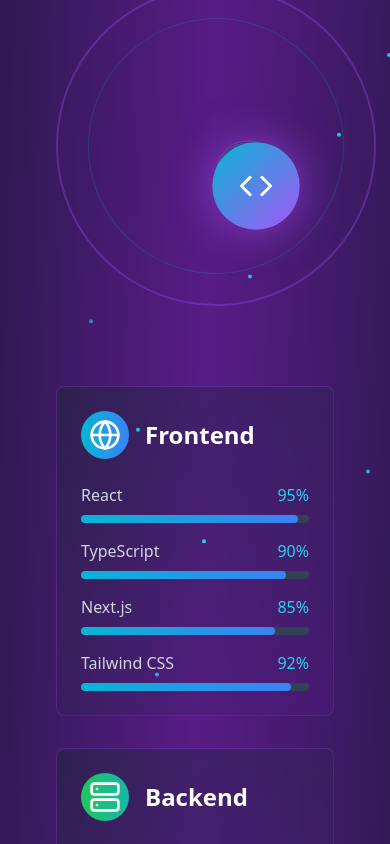
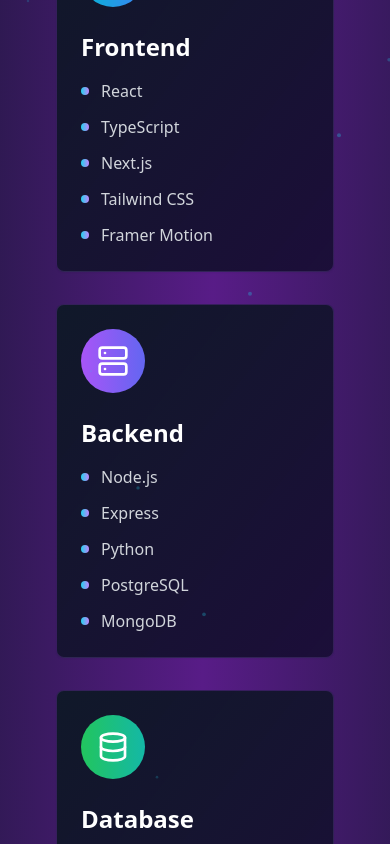
Before and after one commit to mayurdodiya/mira_portfolio, a React (Vite) app: page / in a window 390 px wide. Shown: the part 6180-7024 px from the top of the page. Built offline with nearby package versions, Linux system fonts and the light colour scheme.

Commit message:
Refactor and enhance portfolio website
Implement a realistic galaxy-themed developer portfolio with game integration, interactive code playground, and improved UI/UX.

```diff
--- a/src/components/SkillsSection.tsx
+++ b/src/components/SkillsSection.tsx
@@ -1,65 +1,69 @@
+
 import React from 'react';
 import { motion } from 'framer-motion';
 import { Code, Database, Globe, Server, Smartphone, Palette } from 'lucide-react';
+import { Card, CardContent } from '@/components/ui/card';
 
 const SkillsSection = () => {
-  const skillCategories = [
+  const skills = [
     {
-      title: 'Frontend',
-      icon: <Globe size={32} />,
-      color: 'from-cyan-500 to-blue-500',
-      skills: [
-        { name: 'React', level: 95 },
-        { name: 'TypeScript', level: 90 },
-        { name: 'Next.js', level: 85 },
-        { name: 'Tailwind CSS', level: 92 }
-      ]
+      category: "Frontend",
+      icon: <Code size={32} />,
+      skills: ["React", "TypeScript", "Next.js", "Tailwind CSS", "Framer Motion"],
+      color: "from-cyan-500 to-blue-500"
     },
     {
-      title: 'Backend',
+      category: "Backend",
       icon: <Server size={32} />,
-      color: 'from-green-500 to-teal-500',
-      skills: [
-        { name: 'Node.js', level: 88 },
-        { name: 'Express', level: 85 },
-        { name: 'Python', level: 82 },
-        { name: 'GraphQL', level: 78 }
-      ]
+      skills: ["Node.js", "Express", "Python", "PostgreSQL", "MongoDB"],
+      color: "from-purple-500 to-indigo-500"
     },
     {
-      title: 'Database',
+      category: "Database",
       icon: <Database size={32} />,
-      color: 'from-purple-500 to-pink-500',
-      skills: [
-        { name: 'MongoDB', level: 90 },
-        { name: 'PostgreSQL', level: 85 },
-        { name: 'Redis', level: 75 },
-        { name: 'Firebase', level: 80 }
-      ]
+      skills: ["MySQL", "PostgreSQL", "MongoDB", "Redis", "Supabase"],
+      color: "from-green-500 to-teal-500"
     },
     {
-      title: 'Mobile',
+      category: "Web Technologies",
+      icon: <Globe size={32} />,
+      skills: ["REST APIs", "GraphQL", "WebSockets", "PWA", "SEO"],
+      color: "from-pink-500 to-rose-500"
+    },
+    {
+      category: "Mobile",
       icon: <Smartphone size={32} />,
-      color: 'from-orange-500 to-red-500',
-      skills: [
-        { name: 'React Native', level: 82 },
-        { name: 'Flutter', level: 75 },
-        { name: 'iOS', level: 70 },
-        { name: 'Android', level: 72 }
-      ]
+      skills: ["React Native", "Expo", "Flutter", "iOS", "Android"],
+      color: "from-orange-500 to-red-500"
+    },
+    {
+      category: "Design",
+      icon: <Palette size={32} />,
+      skills: ["Figma", "Adobe XD", "Photoshop", "UI/UX", "Prototyping"],
+      color: "from-yellow-500 to-orange-500"
     }
   ];
 
-  const technologies = [
-    { name: 'React', icon: '⚛️', delay: 0 },
-    { name: 'Node.js', icon: '🟢', delay: 0.2 },
-    { name: 'MongoDB', icon: '🍃', delay: 0.4 },
-    { name: 'TypeScript', icon: '🔷', delay: 0.6 },
-    { name: 'Next.js', icon: '▲', delay: 0.8 },
-    { name: 'Python', icon: '🐍', delay: 1.0 },
-    { name: 'Docker', icon: '🐋', delay: 1.2 },
-    { name: 'AWS', icon: '☁️', delay: 1.4 }
-  ];
+  const containerVariants = {
+    hidden: { opacity: 0 },
+    visible: {
+      opacity: 1,
+      transition: {
+        staggerChildren: 0.2
+      }
+    }
+  };
+
+  const cardVariants = {
+    hidden: { opacity: 0, y: 50 },
+    visible: {
+      opacity: 1,
+      y: 0,
+      transition: {
+        duration: 0.6
+      }
+    }
+  };
 
   return (
     <section id="skills" className="py-20 px-6 relative">
@@ -72,155 +76,112 @@ const SkillsSection = () => {
           className="text-center mb-16"
         >
           <h2 className="text-4xl md:text-6xl font-bold bg-gradient-to-r from-purple-400 to-cyan-400 bg-clip-text text-transparent mb-6">
-            Animated Activities
+            My Skills
           </h2>
           <p className="text-xl text-gray-400 max-w-3xl mx-auto">
-            Discover my cosmic arsenal of technologies and skills floating through the digital universe
+            Technologies and tools I use to bring ideas to life in the digital cosmos
           </p>
         </motion.div>
 
-        {/* Rotating Tech Icons */}
         <motion.div
-          initial={{ opacity: 0 }}
-          whileInView={{ opacity: 1 }}
-          transition={{ duration: 1 }}
+          variants={containerVariants}
+          initial="hidden"
+          whileInView="visible"
           viewport={{ once: true }}
-          className="relative mb-20"
+          className="grid grid-cols-1 md:grid-cols-2 lg:grid-cols-3 gap-8"
         >
-          <div className="relative w-80 h-80 mx-auto">
+          {skills.map((skillGroup, index) => (
             <motion.div
-              className="absolute inset-0 border-2 border-purple-500/30 rounded-full"
-              animate={{ rotate: 360 }}
-              transition={{ duration: 20, repeat: Infinity, ease: "linear" }}
-            />
+              key={skillGroup.category}
+              variants={cardVariants}
+              whileHover={{
+                y: -10,
+                scale: 1.02,
+                transition: { duration: 0.3 }
+              }}
+              className="group"
+            >
+              <Card className="bg-gradient-to-br from-slate-800/50 to-purple-900/30 border border-purple-500/20 overflow-hidden backdrop-blur-sm hover:border-cyan-400/40 transition-all duration-300 h-full">
+                <CardContent className="p-6">
                   <motion.div
-              className="absolute inset-8 border border-cyan-500/20 rounded-full"
-              animate={{ rotate: -360 }}
-              transition={{ duration: 15, repeat: Infinity, ease: "linear" }}
-            />
-
-            {technologies.map((tech, index) => {
-              const angle = (index * 360) / technologies.length;
-              const radius = 120;
-              const x = Math.cos((angle - 90) * (Math.PI / 180)) * radius;
-              const y = Math.sin((angle - 90) * (Math.PI / 180)) * radius;
-
-              return (
-                <motion.div
-                  key={tech.name}
-                  className="absolute w-16 h-16 bg-gradient-to-br from-slate-800 to-purple-900 rounded-full border border-purple-500/40 flex items-center justify-center cursor-pointer"
-                  style={{
-                    left: '50%',
-                    top: '50%',
-                    transform: `translate(calc(-50% + ${x}px), calc(-50% + ${y}px))`
-                  }}
-                  initial={{ scale: 0, opacity: 0 }}
-                  whileInView={{ scale: 1, opacity: 1 }}
-                  transition={{ delay: tech.delay, duration: 0.5 }}
-                  whileHover={{
-                    scale: 1.2,
-                    boxShadow: '0 0 20px rgba(168, 85, 247, 0.4)',
-                    transition: { duration: 0.2 }
-                  }}
-                  animate={{
-                    y: [0, -10, 0]
-                  }}
-                  transition={{
-                    y: { duration: 3, repeat: Infinity, ease: "easeInOut", delay: index * 0.2 }
-                  }}
+                    className={`inline-flex items-center justify-center w-16 h-16 rounded-full bg-gradient-to-r ${skillGroup.color} mb-6`}
+                    whileHover={{ rotate: 360 }}
+                    transition={{ duration: 0.6 }}
                   >
-                  <span className="text-2xl">{tech.icon}</span>
-                  <div className="absolute -bottom-8 left-1/2 transform -translate-x-1/2 text-xs text-gray-400 whitespace-nowrap opacity-0 group-hover:opacity-100 transition-opacity">
-                    {tech.name}
-                  </div>
-                </motion.div>
-              );
-            })}
-
-            {/* Central Core */}
-            <motion.div
-              className="absolute left-1/2 top-1/2 transform -translate-x-1/2 -translate-y-1/2 w-20 h-20 bg-gradient-to-br from-cyan-500 to-purple-500 rounded-full flex items-center justify-center"
-              animate={{
-                scale: [1, 1.1, 1],
-                boxShadow: [
-                  '0 0 20px rgba(168, 85, 247, 0.3)',
-                  '0 0 40px rgba(168, 85, 247, 0.6)',
-                  '0 0 20px rgba(168, 85, 247, 0.3)'
-                ]
-              }}
-              transition={{ duration: 2, repeat: Infinity }}
-            >
-              <Code className="text-white" size={32} />
-            </motion.div>
+                    <div className="text-white">
+                      {skillGroup.icon}
                     </div>
                   </motion.div>
 
-        {/* Skill Categories */}
-        <div className="grid grid-cols-1 md:grid-cols-2 gap-8 mb-16">
-          {skillCategories.map((category, categoryIndex) => (
+                  <h3 className="text-2xl font-bold text-white mb-4 group-hover:text-cyan-400 transition-colors">
+                    {skillGroup.category}
+                  </h3>
+
+                  <div className="space-y-3">
+                    {skillGroup.skills.map((skill, skillIndex) => (
                       <motion.div
-              key={category.title}
-              initial={{ opacity: 0, x: categoryIndex % 2 === 0 ? -50 : 50 }}
+                        key={skill}
+                        initial={{ opacity: 0, x: -20 }}
                         whileInView={{ opacity: 1, x: 0 }}
-              transition={{ duration: 0.8, delay: categoryIndex * 0.2 }}
-              viewport={{ once: true }}
-              className="bg-gradient-to-br from-slate-800/50 to-purple-900/30 border border-purple-500/20 rounded-lg p-6 backdrop-blur-sm hover:border-cyan-400/40 transition-all duration-300"
+                        transition={{ delay: skillIndex * 0.1 }}
+                        className="flex items-center space-x-3"
                       >
-              <div className="flex items-center mb-6">
-                <motion.div
-                  className={`w-12 h-12 rounded-full bg-gradient-to-r ${category.color} flex items-center justify-center mr-4`}
-                  whileHover={{ rotate: 360 }}
-                  transition={{ duration: 0.6 }}
-                >
-                  <div className="text-white">{category.icon}</div>
-                </motion.div>
-                <h3 className="text-2xl font-bold text-white">{category.title}</h3>
-              </div>
-
-              <div className="space-y-4">
-                {category.skills.map((skill, skillIndex) => (
-                  <div key={skill.name} className="space-y-2">
-                    <div className="flex justify-between items-center">
-                      <span className="text-gray-300">{skill.name}</span>
-                      <span className="text-cyan-400">{skill.level}%</span>
-                    </div>
-                    <div className="w-full bg-slate-700 rounded-full h-2">
-                      <motion.div
-                        className={`h-2 rounded-full bg-gradient-to-r ${category.color}`}
-                        initial={{ width: 0 }}
-                        whileInView={{ width: `${skill.level}%` }}
-                        transition={{ duration: 1, delay: skillIndex * 0.1 }}
-                        viewport={{ once: true }}
-                      />
-                    </div>
-                  </div>
-                ))}
-              </div>
+                        <div className="w-2 h-2 bg-gradient-to-r from-cyan-400 to-purple-400 rounded-full" />
+                        <span className="text-gray-300 hover:text-cyan-400 transition-colors">
+                          {skill}
+                        </span>
                       </motion.div>
                     ))}
                   </div>
-      </div>
+                </CardContent>
+              </Card>
+            </motion.div>
+          ))}
+        </motion.div>
 
-      {/* Floating Particles */}
+        {/* Floating skill particles */}
+        <div className="absolute inset-0 overflow-hidden pointer-events-none">
           {[...Array(20)].map((_, i) => (
             <motion.div
               key={i}
-          className="absolute w-1 h-1 bg-cyan-400 rounded-full opacity-60"
+              className="absolute w-1 h-1 bg-cyan-400/30 rounded-full"
               style={{
                 left: `${Math.random() * 100}%`,
                 top: `${Math.random() * 100}%`,
               }}
               animate={{
-            y: [0, -30, 0],
-            opacity: [0.6, 1, 0.6],
+                y: [0, -100, 0],
+                opacity: [0, 1, 0],
+                scale: [0, 1, 0],
               }}
               transition={{
-            duration: Math.random() * 3 + 2,
+                duration: Math.random() * 10 + 5,
                 repeat: Infinity,
-            delay: Math.random() * 2,
+                delay: Math.random() * 5,
               }}
             />
           ))}
+        </div>
+      </div>
+
+      {/* Background Elements */}
+      <div className="absolute top-10 left-10 text-purple-400/10">
+        <motion.div
+          animate={{ rotate: 360 }}
+          transition={{ duration: 30, repeat: Infinity, ease: "linear" }}
+        >
+          <Code size={80} />
+        </motion.div>
+      </div>
+
+      <div className="absolute bottom-10 right-10 text-cyan-400/10">
+        <motion.div
+          animate={{ rotate: -360 }}
+          transition={{ duration: 25, repeat: Infinity, ease: "linear" }}
+        >
+          <Database size={60} />
+        </motion.div>
+      </div>
     </section>
   );
 };
```
Lines whose indentation alone changed are shown as unchanged.
